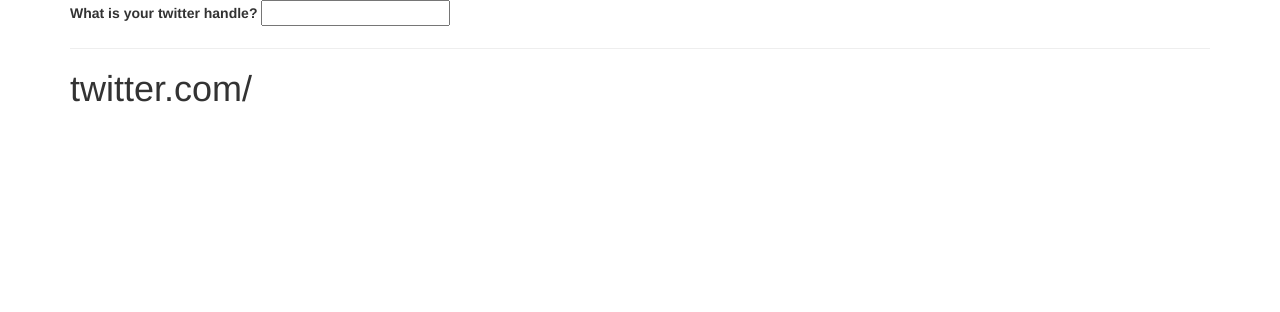
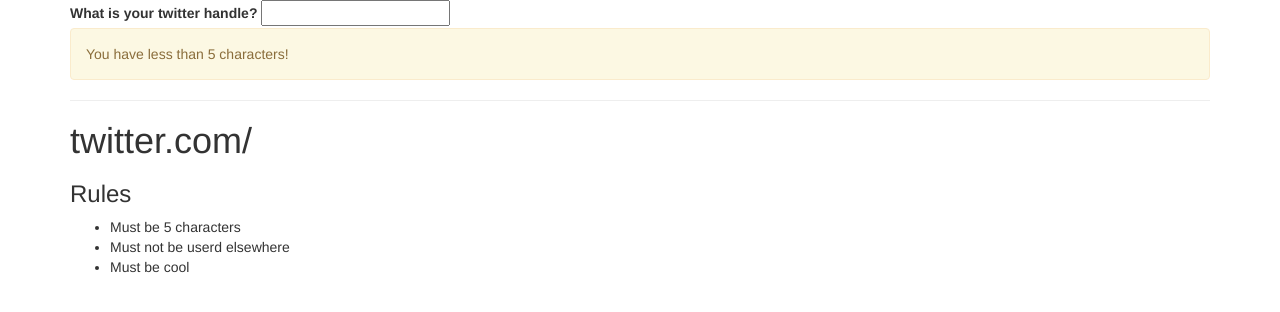
Before and after one commit to Alexander-Andrade/first_angular_app, a plain HTML site: page index.html in a window 1280 px wide. Drawn offline with nearby package versions, Linux system fonts and the light colour scheme; some packages are replaced by stand-ins of ours.

Commit message:
directives...

```diff
--- a/app.js
+++ b/app.js
@@ -6,4 +6,12 @@
     $scope.lowercasehandle = function(){
         return $filter('lowercase')($scope.handle);
     }
+
+    $scope.characters = 5;
+
+    $scope.rules = [
+        { rulename: "Must be 5 characters" },
+        { rulename: "Must not be userd elsewhere" },
+        { rulename: "Must be cool" }
+    ];
 });
--- a/index.html
+++ b/index.html
@@ -19,9 +19,28 @@
                 <label>What is your twitter handle?</label>
                 <input type="text" ng-model="handle" />
             </div>
+
+            <div class="alert" ng-class="{'alert-warning': handle.length < characters, 'alert-danger': handle.length > characters }" ng-show="handle.length!== characters">
+                <div ng-show="handle.length < characters">
+                    You have less than 5 characters!
+                </div>
+
+                <div ng-show="handle.length > characters">
+                    You have more than 5 characters!
+                </div>
+
+            </div>
+
             <hr>
 
             <h1>twitter.com/{{ lowercasehandle() }}</h1>
+
+            <h3>Rules</h3>
+            <ul>
+                <li ng-repeat="rule in rules">
+                    {{ rule.rulename }}
+                </li>
+            </ul>
 
         </div>
     </div>
```
